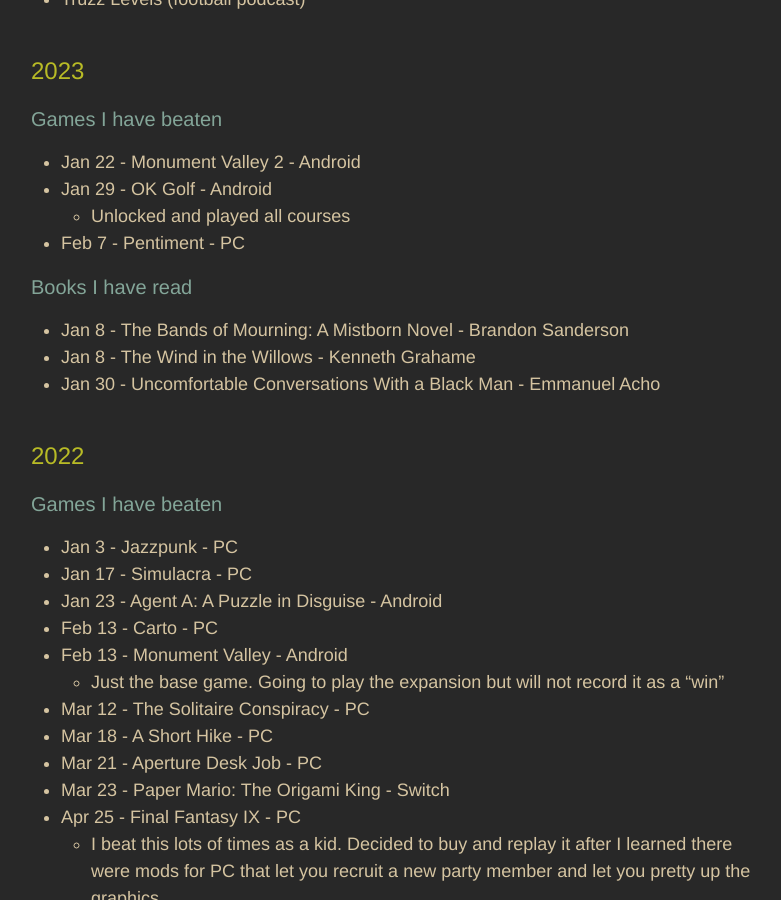
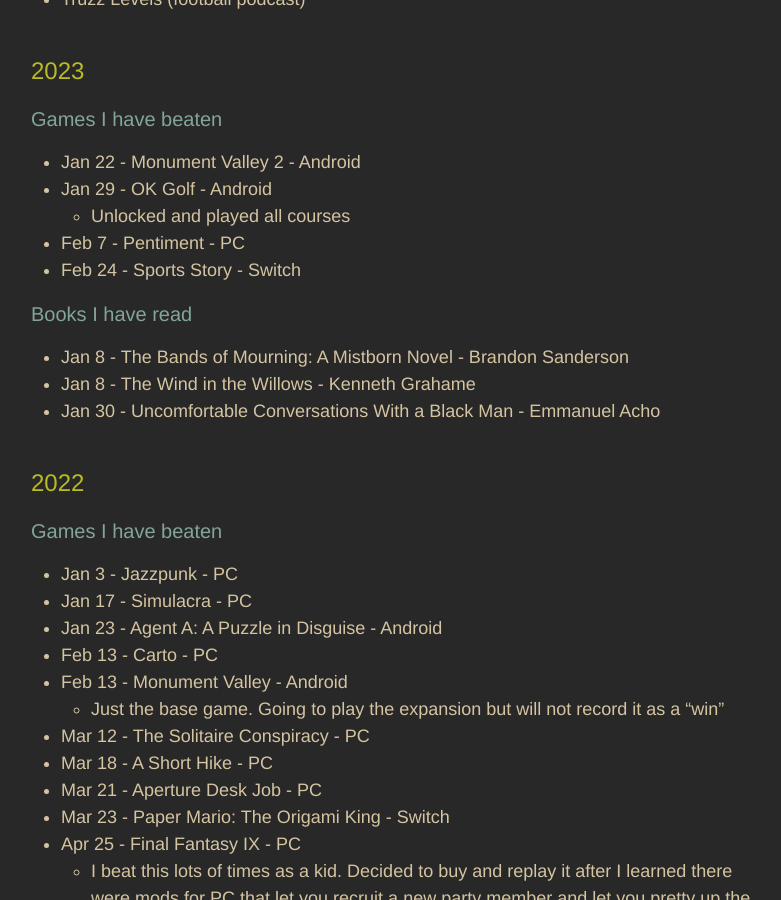
Before and after one commit to adkinsrs/sadkins_site, a Jekyll site: the page built from misc.md, in a window 1280 px wide and 900 px high, scrolled down 491 px. Shown: the whole window, without its empty margins (239-1020 px from the left). Built offline with Jekyll 4.4.1, drawn with Linux system fonts in a browser that asks for light colours.

Commit message:
beat a game

```diff
--- a/misc.md
+++ b/misc.md
@@ -25,6 +25,7 @@
 * Jan 29 - OK Golf - Android
   * Unlocked and played all courses
 * Feb 7 - Pentiment - PC
+* Feb 24 - Sports Story - Switch
 
 ### Books I have read
 
```
